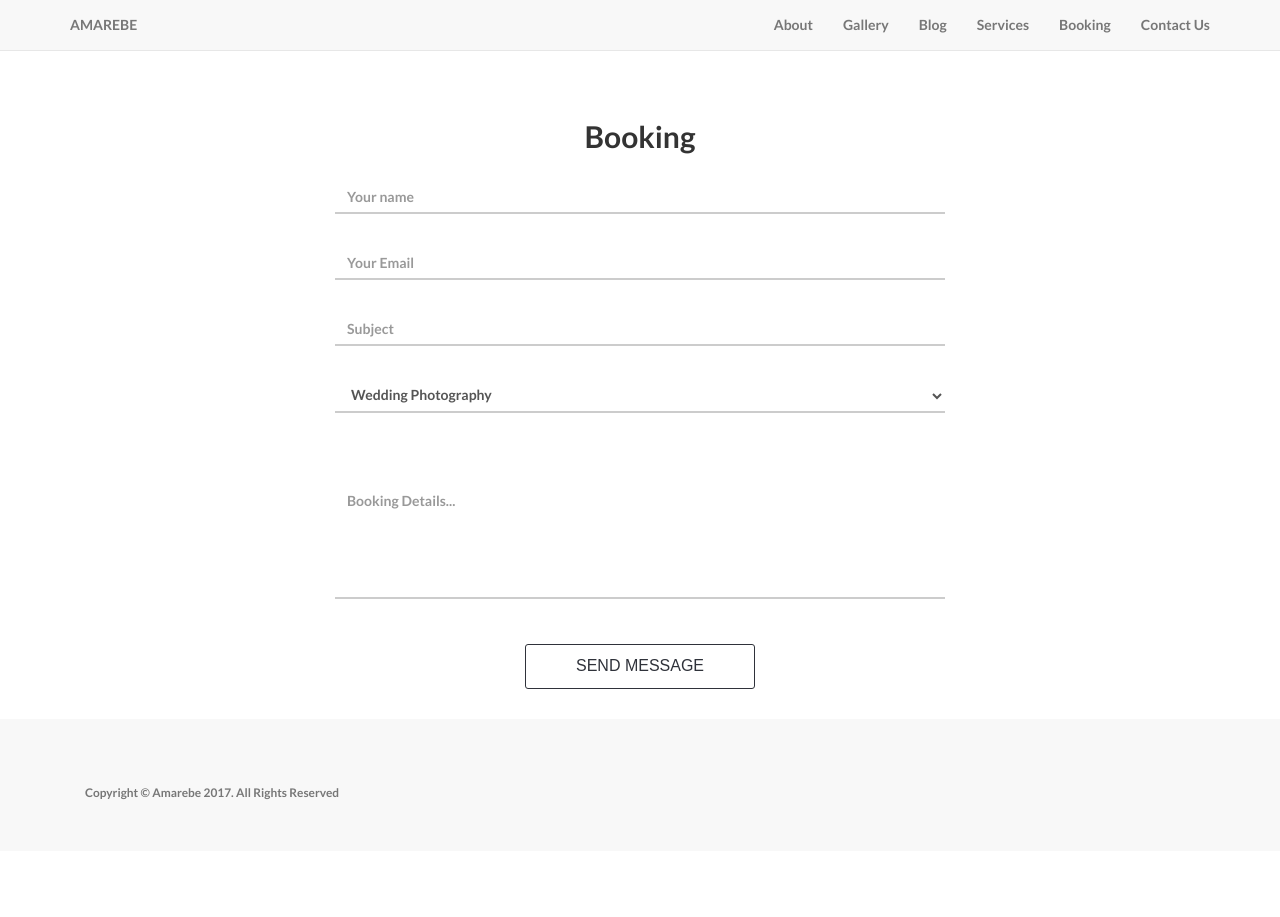
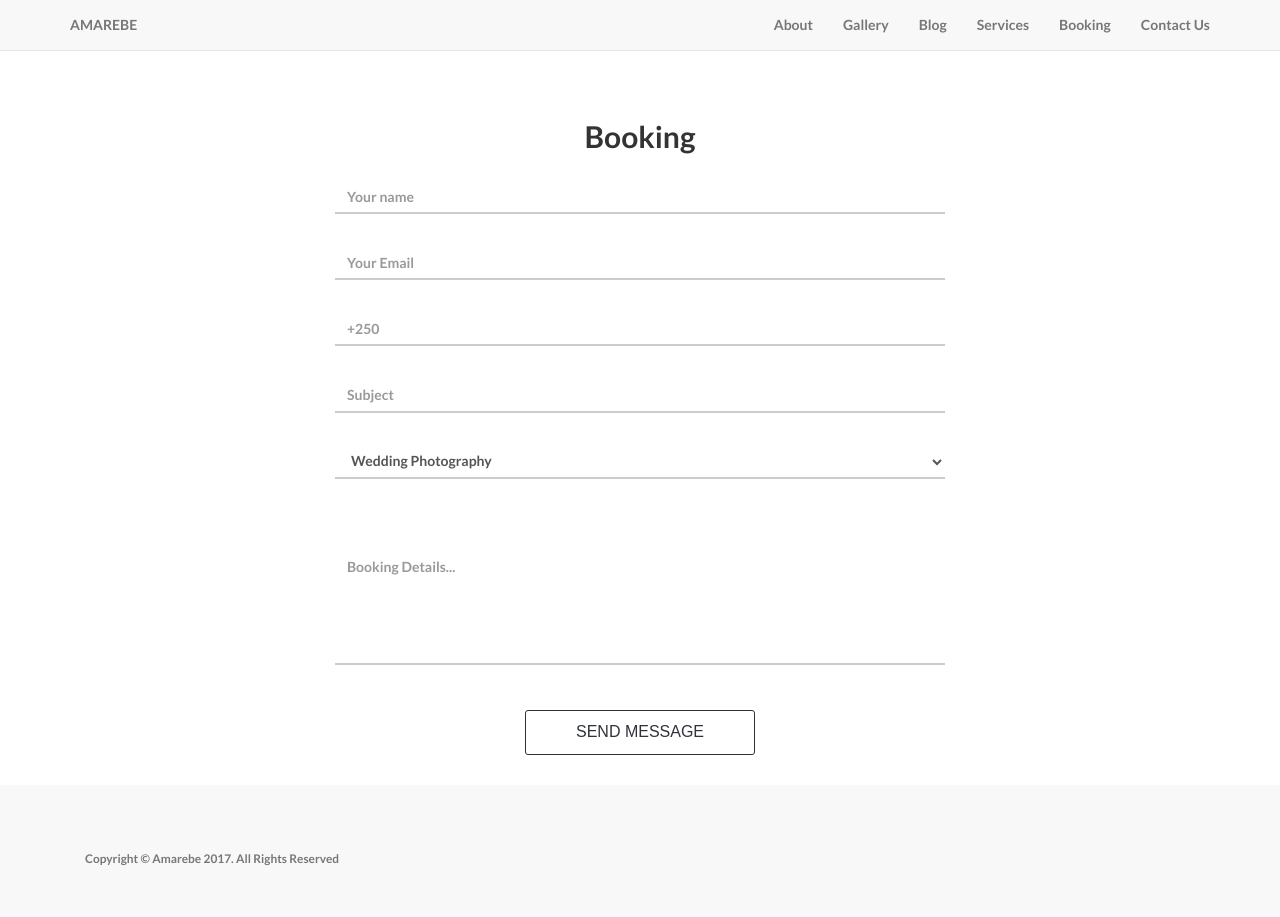
Before and after one commit to cyamatare/amarebe, a Jekyll site: the page built from booking.html, in a window 1280 px wide. Built offline with Jekyll 4.4.1, drawn with Linux system fonts in a browser that asks for light colours.

Commit message:
added number field to form

```diff
--- a/booking.html
+++ b/booking.html
@@ -19,6 +19,11 @@ layout: default
                   <label class="form-label" for="email">Your Email</label>
                   <input type="email" class="form-control" id="email" name="email" placeholder="Your Email" tabindex="2" required>
               </div>
+              <div class="form-group">
+                  <label class="form-label" for="email">Telephone Number(Optional):</label>
+                  <input type="tel" class="form-control" id="usertel" name="telnumber" placeholder="+250" tabindex="2">
+              </div>
+
               <div class="form-group">
                   <label class="form-label" for="subject">Subject</label>
                   <input type="text" class="form-control" id="subject" name="subject" placeholder="Subject" tabindex="3">
```
